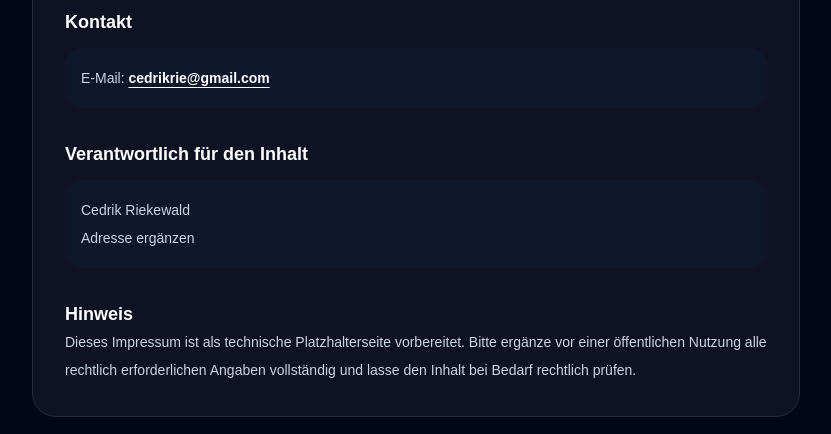
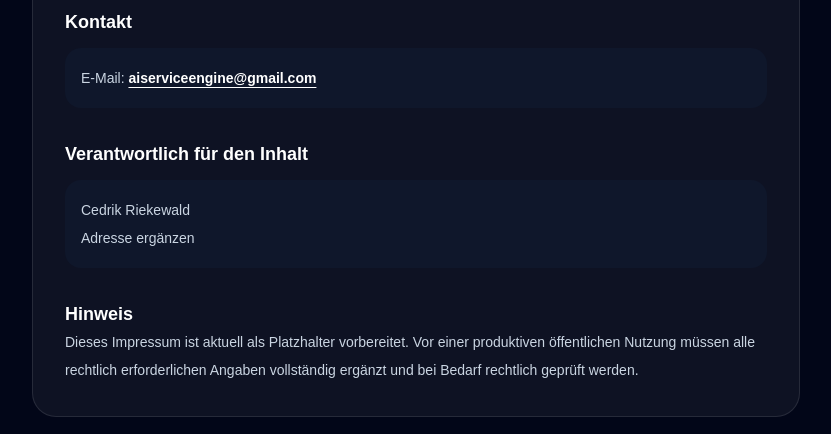
Before and after one commit to cedrikrie-byte/klarfreigabe, a Next.js app: page /impressum in a window 1280 px wide. Shown: the part 459-893 px from the top of the page, without its empty margins (224-1055 px from the left). Built offline with nearby package versions, Linux system fonts and the light colour scheme; no server answers.

Commit message:
Update imprint contact

```diff
--- a/src/app/impressum/page.tsx
+++ b/src/app/impressum/page.tsx
@@ -26,9 +26,7 @@ export default function ImpressumPage() {
               </h2>
 
               <div className="mt-3 rounded-2xl bg-slate-900 p-4">
-                <p className="font-semibold text-white">
-                  Cedrik Riekewald
-                </p>
+                <p className="font-semibold text-white">Cedrik Riekewald</p>
                 <p className="mt-2">
                   Straße und Hausnummer ergänzen
                   <br />
@@ -46,10 +44,10 @@ export default function ImpressumPage() {
                 <p>
                   E-Mail:{" "}
                   <a
-                    href="mailto:cedrikrie@gmail.com"
+                    href="mailto:aiserviceengine@gmail.com"
                     className="font-semibold text-white underline underline-offset-4"
                   >
-                    cedrikrie@gmail.com
+                    aiserviceengine@gmail.com
                   </a>
                 </p>
               </div>
@@ -70,15 +68,13 @@ export default function ImpressumPage() {
             </section>
 
             <section>
-              <h2 className="text-lg font-bold text-white">
-                Hinweis
-              </h2>
+              <h2 className="text-lg font-bold text-white">Hinweis</h2>
 
               <p>
-                Dieses Impressum ist als technische Platzhalterseite vorbereitet.
-                Bitte ergänze vor einer öffentlichen Nutzung alle rechtlich
-                erforderlichen Angaben vollständig und lasse den Inhalt bei
-                Bedarf rechtlich prüfen.
+                Dieses Impressum ist aktuell als Platzhalter vorbereitet. Vor
+                einer produktiven öffentlichen Nutzung müssen alle rechtlich
+                erforderlichen Angaben vollständig ergänzt und bei Bedarf
+                rechtlich geprüft werden.
               </p>
             </section>
           </div>
```
